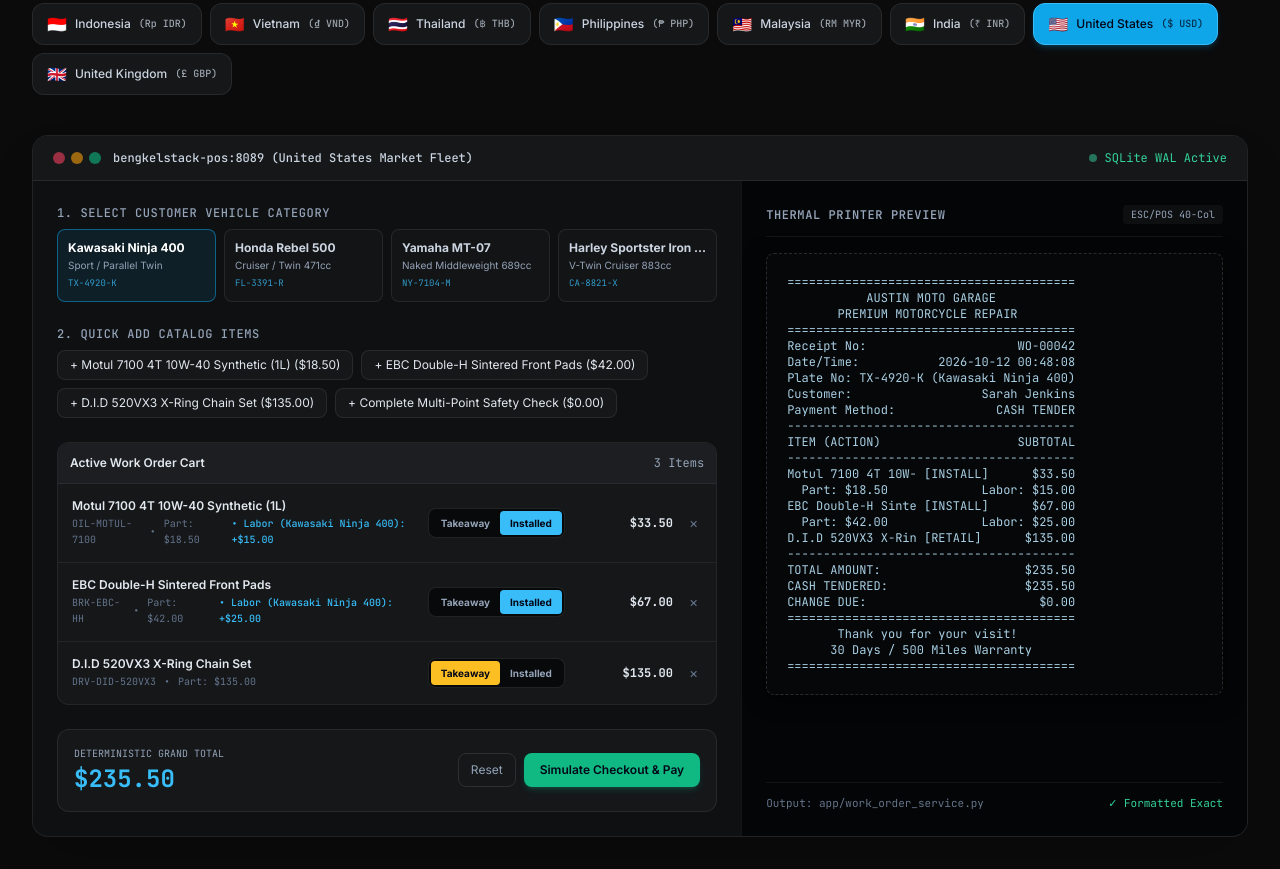
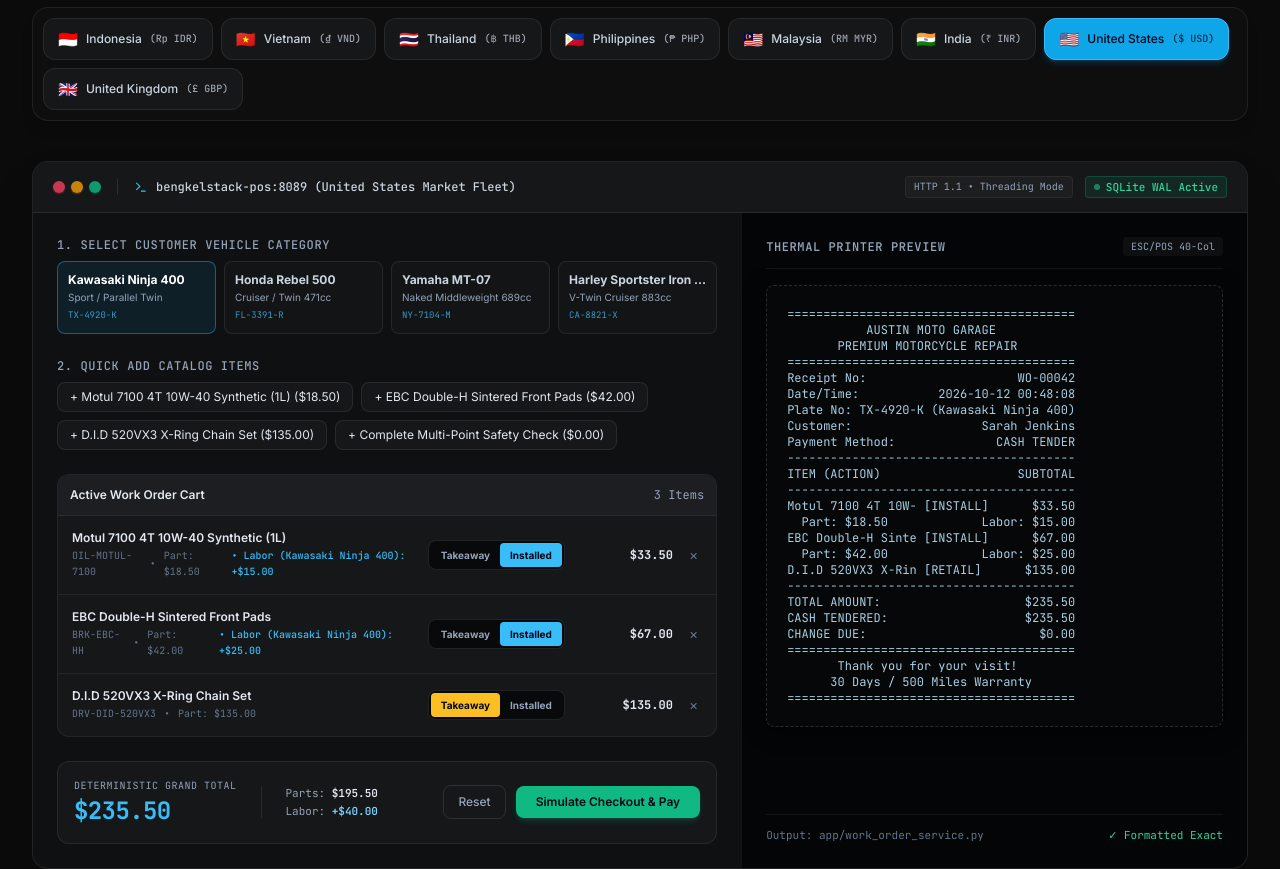
Before and after one commit to BengkelStack/bengkelstack-site, a plain HTML site: page index.html in a window 1280 px wide. Shown: the part 1040-1909 px from the top of the page. Drawn offline with nearby package versions, Linux system fonts and the light colour scheme.

Commit message:
feat(ui): elevate visual craft with glass dock ribbon, desktop window chrome, and parts/labor breakdown

```diff
--- a/index.html
+++ b/index.html
@@ -145,13 +145,20 @@
         </div>
 
         <!-- Quickstart Console Command -->
-        <div class="max-w-xl mx-auto p-3 rounded-xl bg-panel border border-[rgba(255,255,255,0.08)] flex items-center justify-between gap-3 text-left font-mono text-xs text-slate-300 shadow-xl">
-          <div class="truncate">
-            <span class="text-sky-400 select-none">$ </span>git clone https://github.com/BengkelStack/bengkelstack-core.git &amp;&amp; python run.py
+        <div class="max-w-xl mx-auto p-2.5 sm:p-3 rounded-xl bg-panel/90 border border-[rgba(255,255,255,0.1)] flex items-center justify-between gap-3 text-left font-mono text-xs text-slate-300 shadow-2xl backdrop-blur-sm">
+          <div class="truncate flex items-center gap-2">
+            <span class="text-sky-400 select-none font-bold">$</span>
+            <span id="quickstartCmd">git clone https://github.com/BengkelStack/bengkelstack-core.git &amp;&amp; python run.py</span>
           </div>
-          <span class="text-[10px] text-emerald-400 font-semibold px-2 py-0.5 rounded bg-emerald-500/10 border border-emerald-500/20 whitespace-nowrap">
+          <div class="flex items-center gap-2 flex-shrink-0">
+            <span class="text-[10px] text-emerald-400 font-semibold px-2 py-0.5 rounded bg-emerald-500/10 border border-emerald-500/20 whitespace-nowrap hidden sm:inline-block">
               0 pip packages
             </span>
+            <button onclick="copyQuickstart()" id="btnCopyQuickstart" class="px-2.5 py-1 text-[11px] rounded-lg bg-surface hover:bg-surface-hover border border-[rgba(255,255,255,0.1)] text-slate-300 hover:text-white transition-all flex items-center gap-1.5" title="Copy to clipboard">
+              <svg class="w-3.5 h-3.5 text-slate-400" viewBox="0 0 24 24" fill="none" stroke="currentColor" stroke-width="2"><rect x="9" y="9" width="13" height="13" rx="2" ry="2"></rect><path d="M5 15H4a2 2 0 0 1-2-2V4a2 2 0 0 1 2-2h9a2 2 0 0 1 2 2v1"></path></svg>
+              <span id="copyQuickstartText">Copy</span>
+            </button>
+          </div>
         </div>
       </div>
     </section>
@@ -174,8 +181,10 @@
           </div>
 
           <!-- Country Selector Ribbon (8 Major Motorcycle Markets) -->
+          <div class="p-2 sm:p-2.5 rounded-2xl bg-panel/80 border border-[rgba(255,255,255,0.08)] shadow-lg backdrop-blur-md">
             <div class="flex flex-wrap items-center gap-2 select-none" id="countryRibbon">
               <!-- Dynamically populated with active flag indicators -->
+            </div>
           </div>
         </div>
 
@@ -184,16 +193,25 @@
           <!-- Terminal Header -->
           <div class="px-5 py-3.5 bg-surface border-b border-[rgba(255,255,255,0.08)] flex flex-wrap items-center justify-between gap-4">
             <div class="flex items-center gap-3">
-              <div class="flex gap-1.5">
-                <div class="w-3 h-3 rounded-full bg-rose-500/60"></div>
-                <div class="w-3 h-3 rounded-full bg-amber-500/60"></div>
-                <div class="w-3 h-3 rounded-full bg-emerald-500/60"></div>
+              <div class="flex gap-1.5 items-center">
+                <div class="w-3 h-3 rounded-full bg-rose-500/80 shadow-sm shadow-rose-500/30"></div>
+                <div class="w-3 h-3 rounded-full bg-amber-500/80 shadow-sm shadow-amber-500/30"></div>
+                <div class="w-3 h-3 rounded-full bg-emerald-500/80 shadow-sm shadow-emerald-500/30"></div>
               </div>
-              <span class="text-xs font-mono text-slate-300 font-medium" id="terminalTitle">bengkelstack-pos:8089 (Global Market Fleet)</span>
+              <div class="h-4 w-[1px] bg-[rgba(255,255,255,0.1)] mx-1 hidden sm:block"></div>
+              <span class="text-xs font-mono text-slate-300 font-medium flex items-center gap-2">
+                <svg class="w-3.5 h-3.5 text-sky-400" viewBox="0 0 24 24" fill="none" stroke="currentColor" stroke-width="2"><path d="M4 17l6-6-6-6m8 14h8"/></svg>
+                <span id="terminalTitle">bengkelstack-pos:8089 (United States Market Fleet)</span>
+              </span>
             </div>
-            <div class="flex items-center gap-2 text-xs font-mono text-emerald-400">
-              <span class="w-2 h-2 rounded-full bg-emerald-400 animate-pulse"></span>
+            <div class="flex items-center gap-3 text-xs font-mono">
+              <span class="hidden sm:inline-flex items-center gap-1.5 px-2 py-0.5 rounded bg-white/[0.03] border border-[rgba(255,255,255,0.06)] text-slate-400 text-[10px]">
+                HTTP 1.1 • Threading Mode
+              </span>
+              <span class="inline-flex items-center gap-1.5 px-2 py-0.5 rounded bg-emerald-500/10 border border-emerald-500/25 text-emerald-400 text-[11px] font-medium">
+                <span class="w-1.5 h-1.5 rounded-full bg-emerald-400 animate-pulse"></span>
                 <span>SQLite WAL Active</span>
+              </span>
             </div>
           </div>
 
@@ -235,17 +253,25 @@
               </div>
 
               <!-- 4. Grand Total & Action Bar -->
-              <div class="flex items-center justify-between p-4 rounded-xl bg-surface border border-[rgba(255,255,255,0.08)]">
+              <div class="flex flex-col sm:flex-row items-stretch sm:items-center justify-between p-4 rounded-xl bg-surface border border-[rgba(255,255,255,0.08)] gap-4">
+                <div class="flex items-center gap-6">
                   <div>
-                  <div id="lblGrandTotal" class="text-[10px] font-mono uppercase text-slate-400">Deterministic Grand Total</div>
-                  <div class="text-2xl font-bold font-mono text-sky-400 mt-0.5" id="demoGrandTotal">$0.00</div>
+                    <div id="lblGrandTotal" class="text-[10px] font-mono uppercase tracking-wider text-slate-400">Deterministic Grand Total</div>
+                    <div class="text-2xl font-bold font-mono text-sky-400 mt-0.5 tracking-tight" id="demoGrandTotal">$0.00</div>
                   </div>
-                <div class="flex gap-2">
-                  <button onclick="resetDemoCart()" id="btnResetCart" class="px-3 py-2 text-xs rounded-lg border border-[rgba(255,255,255,0.1)] text-slate-400 hover:text-white transition-colors">
+                  <div class="hidden sm:block h-8 w-[1px] bg-[rgba(255,255,255,0.08)]"></div>
+                  <div class="hidden sm:block text-[11px] font-mono text-slate-400 space-y-0.5">
+                    <div>Parts: <span id="demoPartsSubtotal" class="text-slate-200 font-semibold">$0.00</span></div>
+                    <div>Labor: <span id="demoLaborSubtotal" class="text-sky-300 font-semibold">+$0.00</span></div>
+                  </div>
+                </div>
+                <div class="flex gap-2.5 items-center justify-end">
+                  <button onclick="resetDemoCart()" id="btnResetCart" class="px-3.5 py-2 text-xs font-medium rounded-lg border border-[rgba(255,255,255,0.1)] text-slate-400 hover:text-white hover:bg-white/[0.04] transition-all">
                     Reset
                   </button>
-                  <button onclick="simulateCheckout()" id="btnDemoCheckout" class="px-4 py-2 text-xs font-semibold rounded-lg bg-emerald-500 text-slate-950 hover:bg-emerald-400 transition-all shadow-md shadow-emerald-500/20">
-                    Simulate Checkout &amp; Pay
+                  <button onclick="simulateCheckout()" id="btnDemoCheckout" class="px-5 py-2 text-xs font-semibold rounded-lg bg-emerald-500 text-slate-950 hover:bg-emerald-400 transition-all shadow-md shadow-emerald-500/20 flex items-center gap-2">
+                    <svg class="w-3.5 h-3.5" viewBox="0 0 24 24" fill="none" stroke="currentColor" stroke-width="2.2"><path d="M6 9V2h12v7M6 18H4a2 2 0 0 1-2-2v-5a2 2 0 0 1 2-2h16a2 2 0 0 1 2 2v5a2 2 0 0 1-2 2h-2"/><rect x="6" y="14" width="12" height="8"/></svg>
+                    <span>Simulate Checkout &amp; Pay</span>
                   </button>
                 </div>
               </div>
@@ -1344,6 +1370,12 @@
       `).join('');
 
       document.getElementById('demoGrandTotal').textContent = formatCurrency(grandTotal);
+      const elParts = document.getElementById('demoPartsSubtotal');
+      const elLabor = document.getElementById('demoLaborSubtotal');
+      let totalPartsCost = calculatedItems.reduce((acc, it) => acc + (it.price * (it.quantity || 1)), 0);
+      let totalLaborCost = calculatedItems.reduce((acc, it) => acc + (it.laborFee * (it.quantity || 1)), 0);
+      if (elParts) elParts.textContent = formatCurrency(totalPartsCost);
+      if (elLabor) elLabor.textContent = (totalLaborCost > 0 ? "+" : "") + formatCurrency(totalLaborCost);
       renderThermalSlip(calculatedItems, grandTotal);
     }
 
@@ -1403,6 +1435,15 @@
       }, 2500);
     }
 
+    function copyQuickstart() {
+      const cmd = document.getElementById('quickstartCmd').textContent;
+      navigator.clipboard.writeText(cmd).then(() => {
+        const text = document.getElementById('copyQuickstartText');
+        text.textContent = 'Copied!';
+        setTimeout(() => { text.textContent = 'Copy'; }, 2000);
+      });
+    }
+
     // Initialize on page load with US as default
     setCountryMarket('US');
   </script>
```
Also changed, not shown: pos_terminal_screenshot.png. Lines whose indentation alone changed are shown as unchanged.
